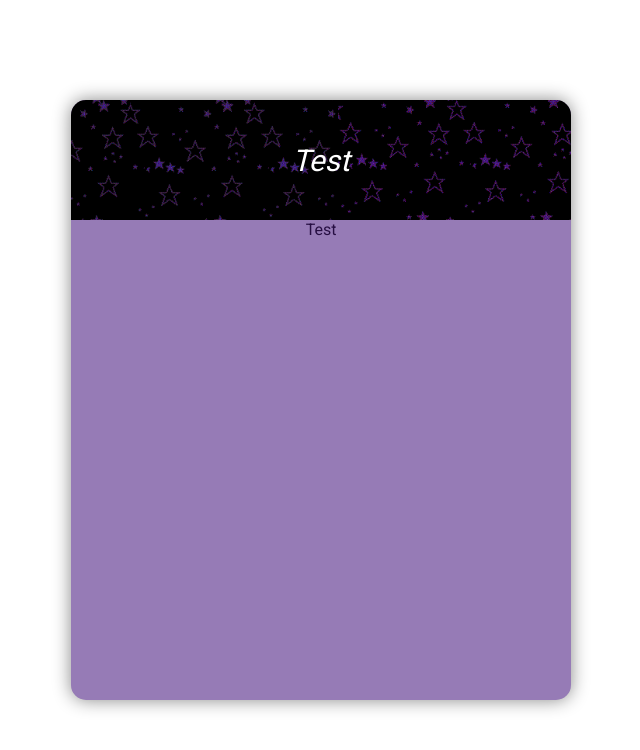
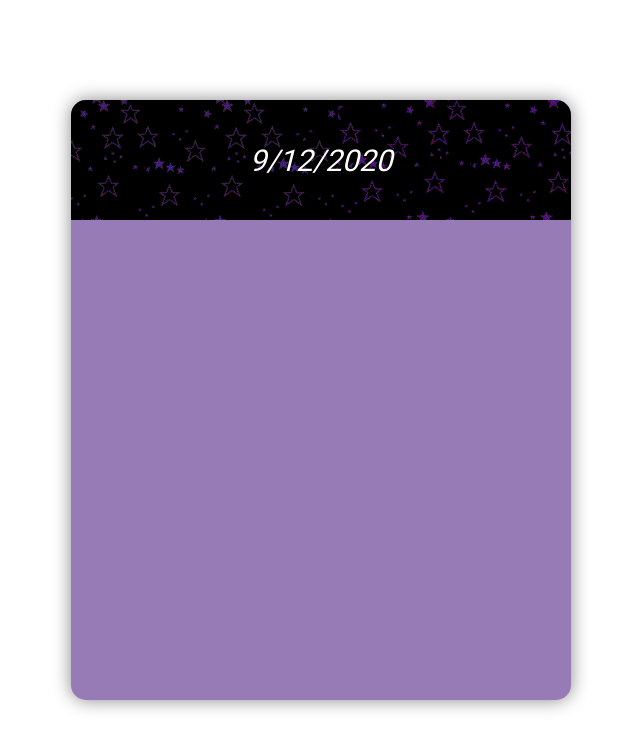
Before and after one commit to rcmonsayac/JS-ToDoList, a plain HTML site: page index.html in a window 1280 px wide. Shown: the whole page, without its empty margins (319-959 px from the left). Drawn offline with Linux system fonts and the light colour scheme.

Commit message:
display current date

```diff
--- a/index.html
+++ b/index.html
@@ -9,14 +9,15 @@
 <body>
     <div class="container">
         <div class="top-section">
-            <div>
-                Test
+            <div class="current-date">
+
             </div>
         </div>
-        <div class="todo-container">Test</div>
+        <div class="todo-container"></div>
         <div class="input-container">
         </div>
     </div>
+    <script src="./script.js"></script>
 
 </body>
 </html>
--- a/script.js
+++ b/script.js
@@ -0,0 +1,4 @@
+
+let currentDate = document.querySelector(".current-date");
+
+currentDate.innerHTML = new Date().toLocaleDateString();
```
